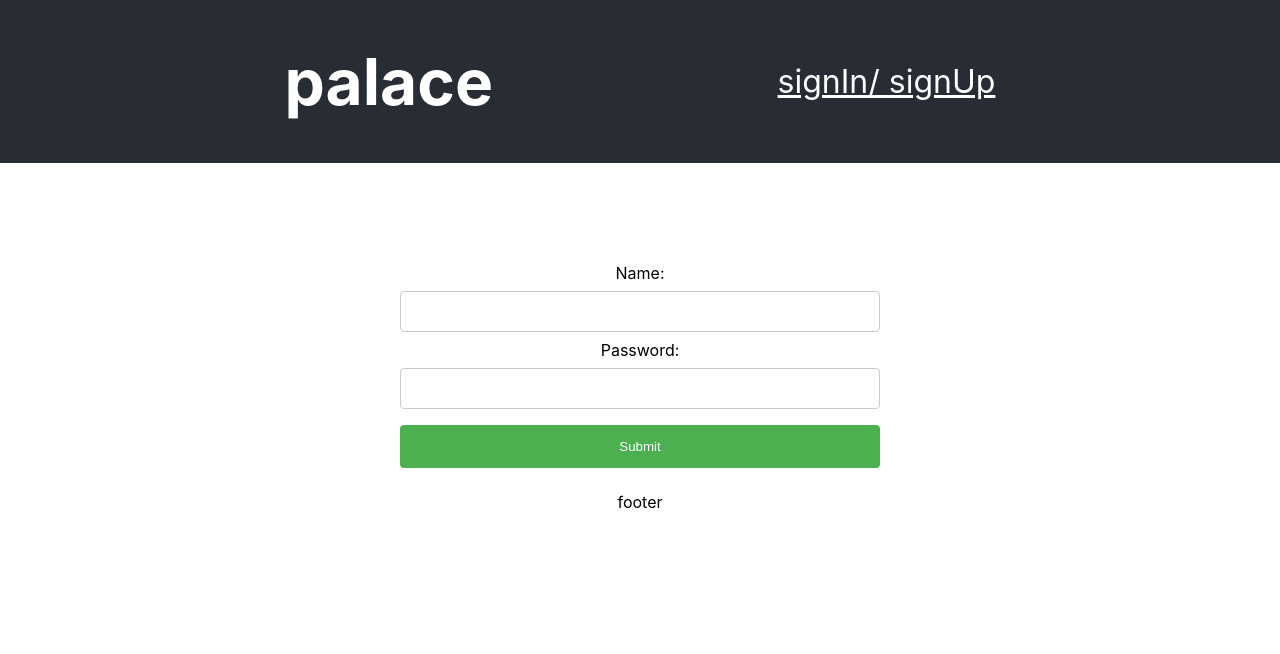
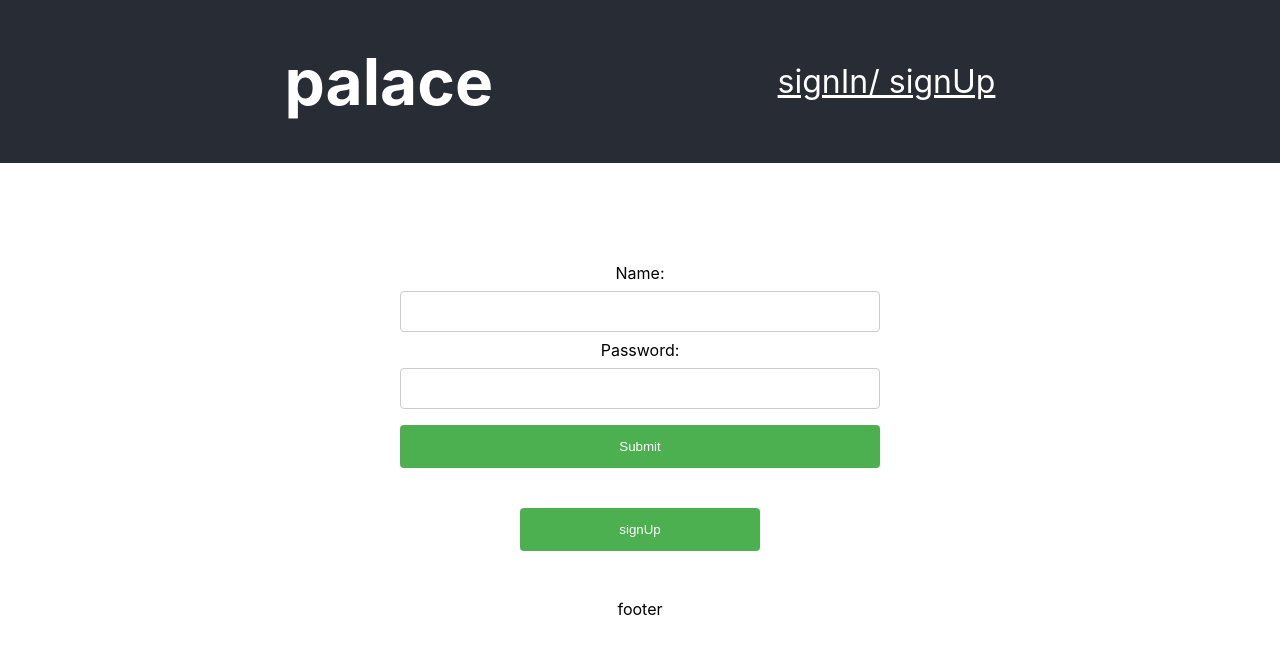
Before and after one commit to GuidoOffermans/palace-client, a React (Create React App) app: page /login in a window 1280 px wide. Shown: the top 654 px of the page. Built offline with nearby package versions, Linux system fonts and the light colour scheme; no server answers.

Commit message:
Refactor login/signup, delete userform

```diff
--- a/src/App.js
+++ b/src/App.js
@@ -30,7 +30,7 @@ function App(props) {
 		<div className="App">
     <header className='App-header'>
       <h1>palace</h1>
-      <Link to='/sign'>signIn/ signUp</Link>
+      <Link to='/login'>signIn/ signUp</Link>
     </header>
 			<main>
 				<Route path="/" exact component={Lobby} />
--- a/src/components/UserForm/UserForm.css
+++ b/src/components/SignIn/UserForm.css
@@ -14,7 +14,7 @@ input[type=text] {
   box-sizing: border-box;
 }
 
-input[type=submit] {
+input[type=submit], .userform-box button {
   width: 100%;
   background-color: #4CAF50;
   color: white;
@@ -25,6 +25,12 @@ input[type=submit] {
   cursor: pointer;
 }
 
+
+.userform-box button {
+ width: 15rem;
+ margin: 2rem;
+}
+
 input[type=submit]:hover {
   background-color: #45a049;
 }
--- a/src/components/SignIn/index.js
+++ b/src/components/SignIn/index.js
@@ -2,7 +2,7 @@ import React from 'react'
 import { connect } from 'react-redux'
 import { loginUser } from '../../redux/actions'
 import SignInForm from './view'
-import '../UserForm/UserForm.css'
+import './UserForm.css'
 import { Redirect } from 'react-router-dom'
 
 
--- a/src/components/SignIn/view.js
+++ b/src/components/SignIn/view.js
@@ -1,8 +1,10 @@
 import React from 'react'
+import { Link } from 'react-router-dom'
 
 export default function SignInForm(props) {
 
   return (
+    <div className="userform-box">
       <form onSubmit={props.onSubmit}>
         <label>
           Name:
@@ -14,5 +16,7 @@ export default function SignInForm(props) {
         </label>
         <input type="submit" value="Submit" />
       </form>
+      <Link to='/sign-up'><button type="button">signUp</button></Link>
+    </div>
   )
 }
--- a/src/components/SignUp/index.js
+++ b/src/components/SignUp/index.js
@@ -1,6 +1,6 @@
 import React from 'react'
 import SignUpForm from './view'
-import '../UserForm/UserForm.css'
+import '../SignIn/UserForm.css'
 import request from 'superagent'
 import { connect } from 'react-redux'
 import { Redirect } from 'react-router-dom'
```
Also changed, not shown: src/components/UserForm/index.js (deleted, +0 -9 lines). Lines whose indentation alone changed are shown as unchanged.
